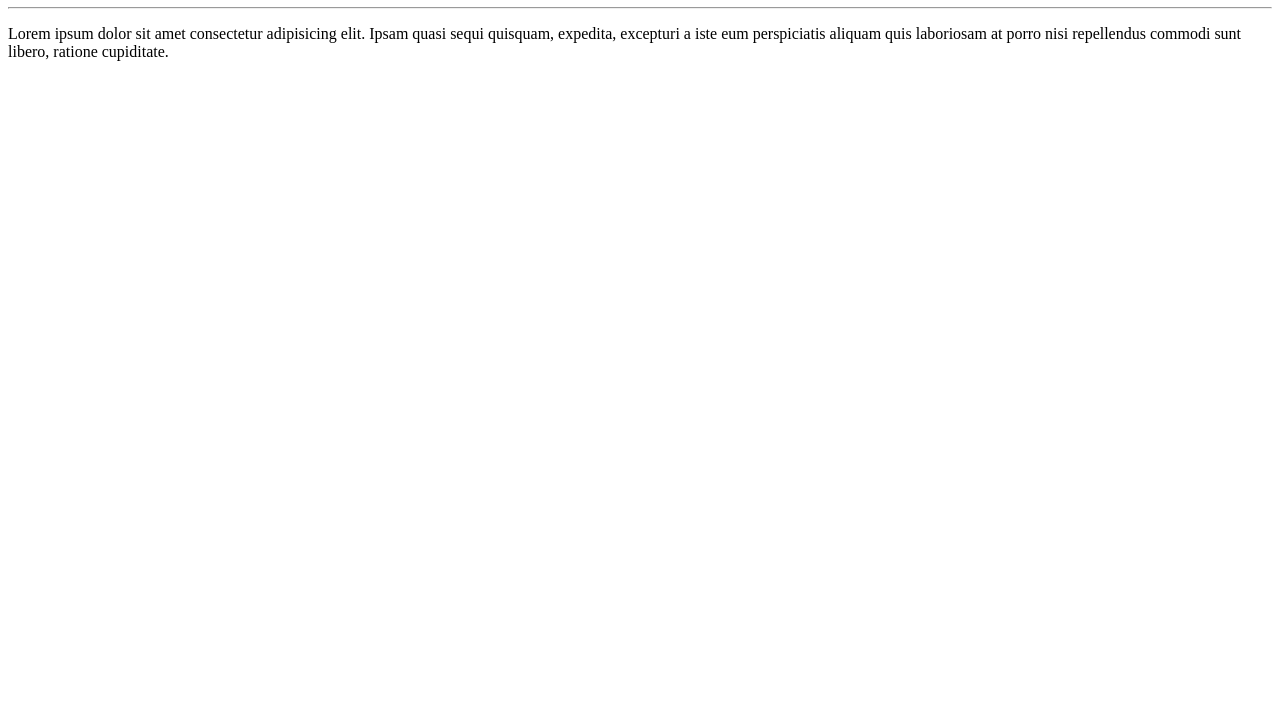
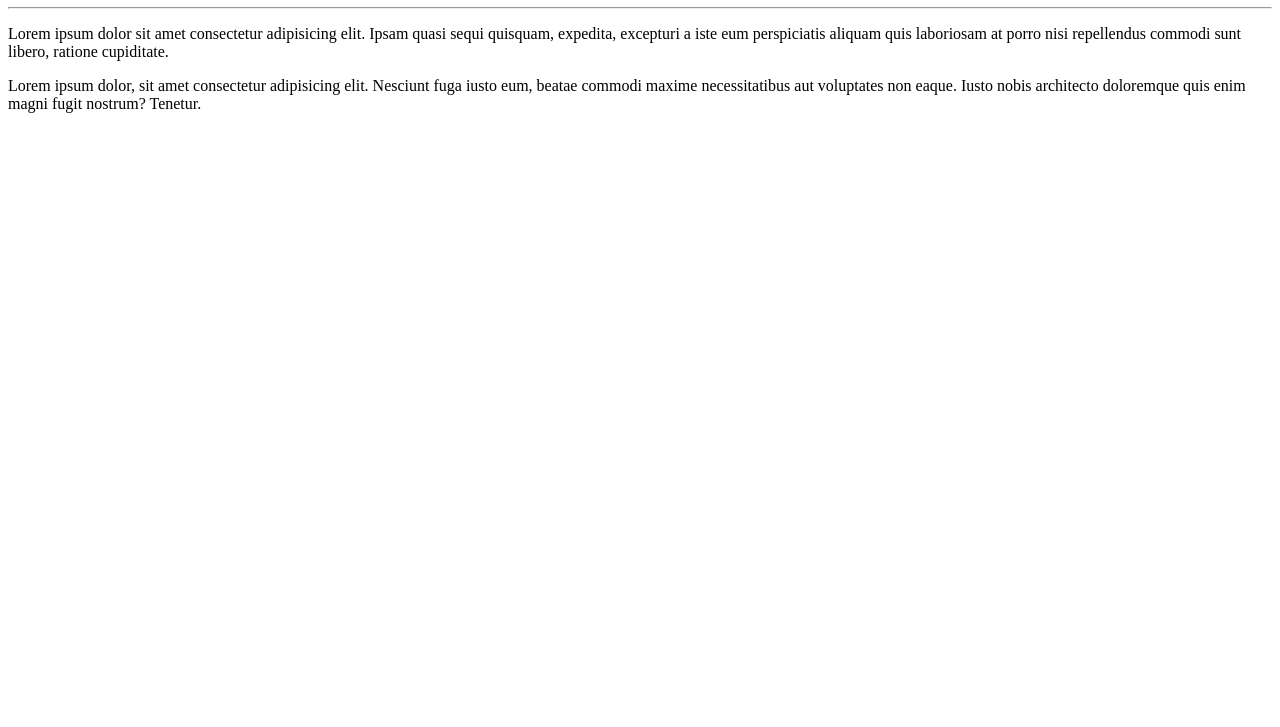
Before and after one commit to AntonioCarlos09/Ola-Mundo, a plain HTML site: page site-exemplo/index.html in a window 1280 px wide. Shown: the part 73-800 px from the top of the page. Drawn offline with Linux system fonts and the light colour scheme.

Commit message:
Adicionei um parágrafo

```diff
--- a/site-exemplo/index.html
+++ b/site-exemplo/index.html
@@ -9,5 +9,7 @@
     <h1>Olá, Mundo</h1>
     <hr>
     <p>Lorem ipsum dolor sit amet consectetur adipisicing elit. Ipsam quasi sequi quisquam, expedita, excepturi a iste eum perspiciatis aliquam quis laboriosam at porro nisi repellendus commodi sunt libero, ratione cupiditate.</p>
+    <p>Lorem ipsum dolor, sit amet consectetur adipisicing elit. Nesciunt fuga iusto eum, beatae commodi maxime necessitatibus aut voluptates non eaque. Iusto nobis architecto doloremque quis enim magni fugit nostrum? Tenetur.
+    </p>
 </body>
 </html>
```
